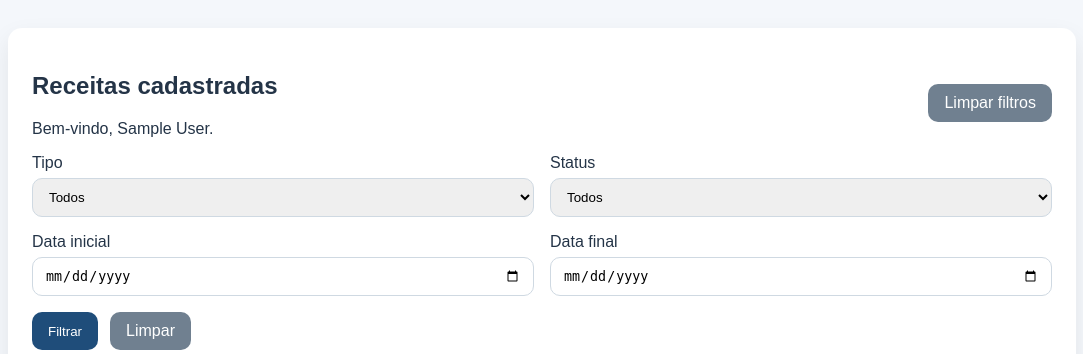
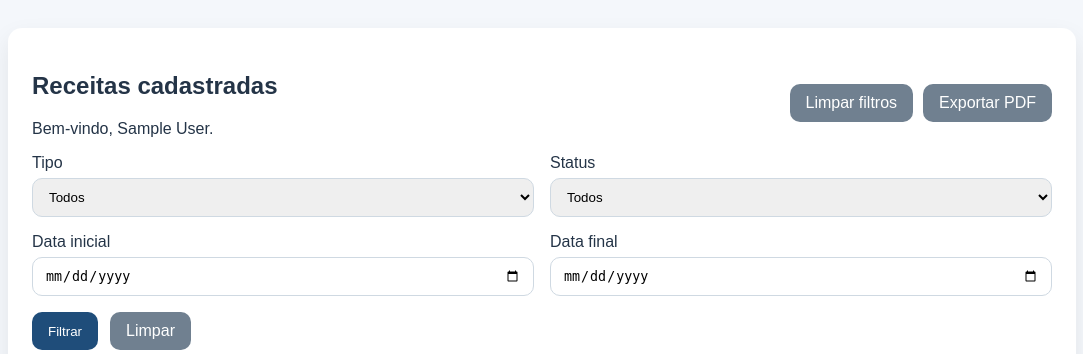
Before and after one commit to LucasPFChiesa/receitas-app, a Flask app: page /receitas in a window 1280 px wide. Shown: the part 99-453 px from the top of the page, without its empty margins (98-1181 px from the left). Run offline with Flask 3, Linux system fonts and the light colour scheme; the visitor is signed in with stand-in values (Sample User, id 1); data comes from the database, SQL or seed files in the repository.

Commit message:
Adiciona exportacao de receitas em PDF

```diff
--- a/app.py
+++ b/app.py
@@ -1,7 +1,10 @@
-from flask import Flask, render_template, request, redirect, url_for, session, flash
+from flask import Flask, render_template, request, redirect, url_for, session, flash, send_file
 import sqlite3
 from pathlib import Path
 from functools import wraps
+from io import BytesIO
+from reportlab.lib.pagesizes import A4
+from reportlab.pdfgen import canvas
 
 BASE_DIR = Path(__file__).resolve().parent
 DB_PATH = BASE_DIR / 'receitas.db'
@@ -208,6 +211,48 @@ def excluir_receita(id):
     flash('Receita excluída com sucesso.', 'sucesso')
     return redirect(url_for('listar_receitas'))
 
+@app.route('/receitas/pdf')
+@login_required
+def exportar_pdf():
+    conn = get_db_connection()
+    receitas = conn.execute('SELECT * FROM receita ORDER BY id').fetchall()
+    conn.close()
+
+    buffer = BytesIO()
+    pdf = canvas.Canvas(buffer, pagesize=A4)
+    largura, altura = A4
+
+    pdf.setTitle('Relatorio de Receitas')
+    pdf.setFont('Helvetica-Bold', 14)
+    pdf.drawString(40, altura - 40, 'Relatório de Receitas')
+
+    y = altura - 80
+    pdf.setFont('Helvetica', 10)
+
+    for receita in receitas:
+        linha = (
+            f"ID: {receita['id']} | "
+            f"Nome: {receita['nome']} | "
+            f"Tipo: {receita['tipo_receita']} | "
+            f"Status: {receita['status']}"
+        )
+        pdf.drawString(40, y, linha)
+        y -= 18
+
+        if y < 40:
+            pdf.showPage()
+            pdf.setFont('Helvetica', 10)
+            y = altura - 40
+
+    pdf.save()
+    buffer.seek(0)
+
+    return send_file(
+        buffer,
+        as_attachment=True,
+        download_name='receitas.pdf',
+        mimetype='application/pdf'
+    )
 
 if __name__ == '__main__':
     app.run(host='0.0.0.0', port=5000, debug=True)
--- a/templates/receitas.html
+++ b/templates/receitas.html
@@ -8,6 +8,7 @@
         </div>
         <div class="filtros">
             <a href="{{ url_for('listar_receitas') }}" class="btn-sec">Limpar filtros</a>
+            <a href="{{ url_for('exportar_pdf') }}" class="btn-sec">Exportar PDF</a>
         </div>
     </div>
 
```
